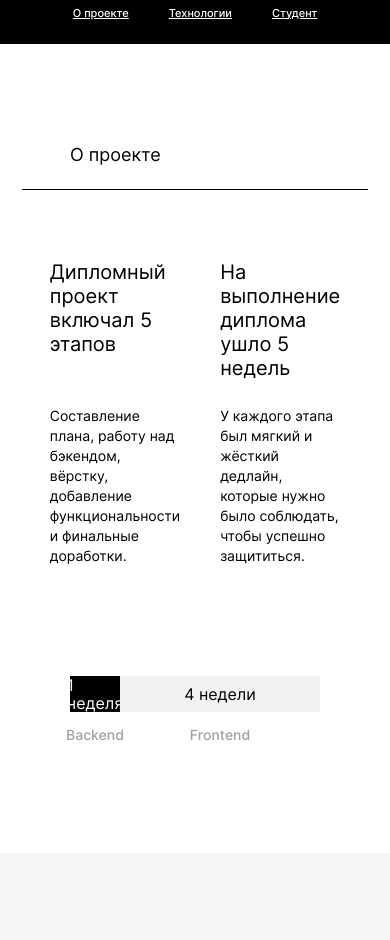
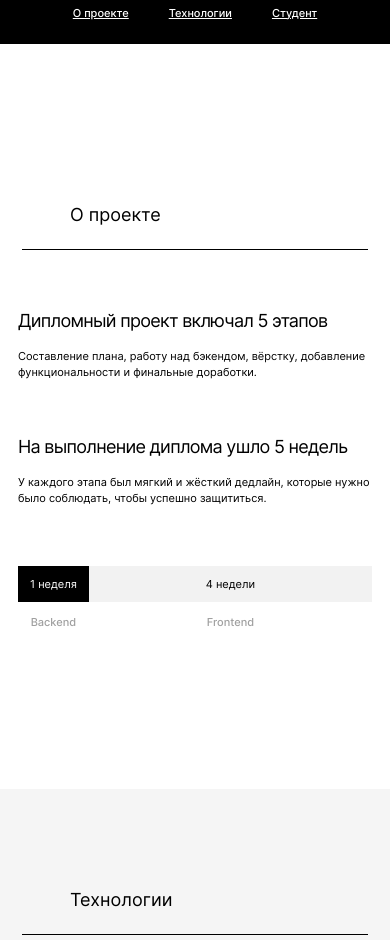
Before and after one commit to zilov/movies-explorer-frontend, a React (Create React App) app: page / in a window 390 px wide. Shown: the part 920-1860 px from the top of the page. Built offline with nearby package versions, Linux system fonts and the light colour scheme.

Commit message:
feat: about project 320 and 768 layout

```diff
--- a/src/components/Main/AboutProject/AboutProject.css
+++ b/src/components/Main/AboutProject/AboutProject.css
@@ -6,7 +6,6 @@
 
 .about-project__content {
   max-width: 1280px;
-  margin: auto;
   flex-direction: column;
   align-items: center;
   display: flex;
@@ -16,13 +15,12 @@
   display: grid;
   margin: 70px 70px 110px 70px;
   grid-template-columns: 1fr 1fr;
-  grid-template-rows: min-content;
   column-gap: 40px;
-  row-gap: 26px;
 }
 
 .about-project__subtitle {
   margin: 0;
+  margin-bottom: 26px;
   font-size: 20px;
   line-height: 24px;
   font-weight: normal;
@@ -51,6 +49,8 @@
   min-height: 100%;
   margin: 0;
   align-self: center;
+  font-size: 14px;
+  line-height: 17px;
 }
 
 .about-project__timing-block_type_black {
@@ -73,3 +73,78 @@
 
   color: #A0A0A0;
 }
+
+
+@media screen and (max-width: 1279px) {
+  .about-project{
+    margin: 0;
+    margin-top: 90px;
+    margin-bottom: 90px;
+  }
+
+  .about-project__grid-table {
+    margin: 50px 50px 93px 50px;
+    column-gap: 30px;
+  }
+
+  .about-project__subtitle {
+    margin: 0;
+    margin-bottom: 26px;
+    font-size: 20px;
+    line-height: 24px;
+    font-weight: normal;
+  }
+
+  .about-project__paragraph {
+    font-size: 12px;
+    line-height: 18px;
+  }
+
+}
+
+@media screen and (max-width: 767px) {
+
+  .about-project__content {
+    margin-bottom: 70px;
+    margin-top: 70px;
+  }
+
+  .about-project__grid-table {
+    grid-template-columns: 1fr;
+    margin: 60px 18px;
+    row-gap: 56px;
+
+  }
+
+  .about-project__subtitle {
+    margin: 0;
+    margin-bottom: 16px;
+    font-size: 18px;
+    line-height: 22px;
+    letter-spacing: -0.04em;
+    font-weight: normal;
+  }
+
+  .about-project__paragraph {
+    margin: 0;
+    font-size: 11px;
+    line-height: 16px;
+  }
+
+  .about-project__timing-block {
+    font-size: 11px;
+    line-height: 13px;
+  }
+
+  .about-project__timing-subtitle {
+    font-size: 11px;
+    line-height: 13px;
+  }
+
+  .about-project__grid-timing {
+    min-width: calc(100% - 36px);
+    margin-left: 18px;
+    margin-right: 18px;
+  }
+
+}
--- a/src/components/Main/AboutProject/AboutProject.js
+++ b/src/components/Main/AboutProject/AboutProject.js
@@ -5,10 +5,14 @@ function AboutProject() {
         <h2 className="main__section-title">О проекте</h2>
         <div className="main__section-title-underline"></div>
         <div className="about-project__grid-table">
-          <h3 className="about-project__subtitle">Дипломный проект включал 5 этапов</h3>
-          <h3 className="about-project__subtitle">На выполнение диплома ушло 5 недель</h3>
-          <p className="about-project__paragraph">Составление плана, работу над бэкендом, вёрстку, добавление функциональности и финальные доработки.</p>
-          <p className="about-project__paragraph">У каждого этапа был мягкий и жёсткий дедлайн, которые нужно было соблюдать, чтобы успешно защититься.</p>
+          <div>
+            <h3 className="about-project__subtitle">Дипломный проект включал 5 этапов</h3>
+            <p className="about-project__paragraph">Составление плана, работу над бэкендом, вёрстку, добавление функциональности и финальные доработки.</p>
+          </div>
+          <div>
+            <h3 className="about-project__subtitle">На выполнение диплома ушло 5 недель</h3>
+            <p className="about-project__paragraph">У каждого этапа был мягкий и жёсткий дедлайн, которые нужно было соблюдать, чтобы успешно защититься.</p>
+          </div>
         </div>
         <div className="about-project__grid-timing">
           <p className="about-project__timing-block about-project__timing-block_type_black">1 неделя</p>
```
